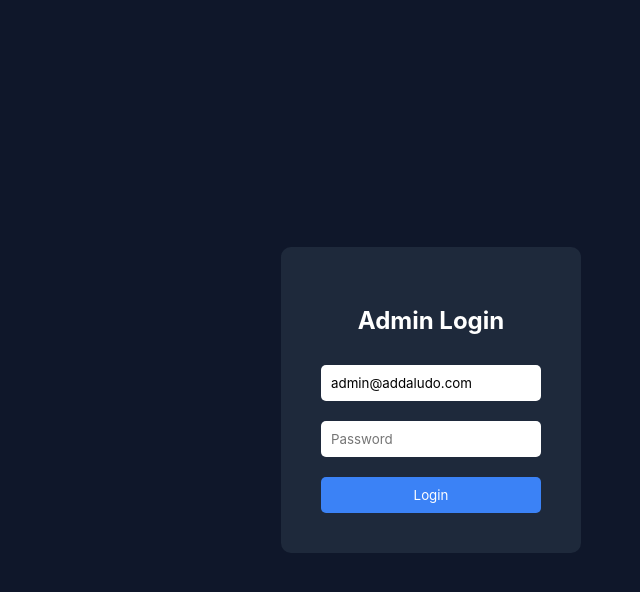
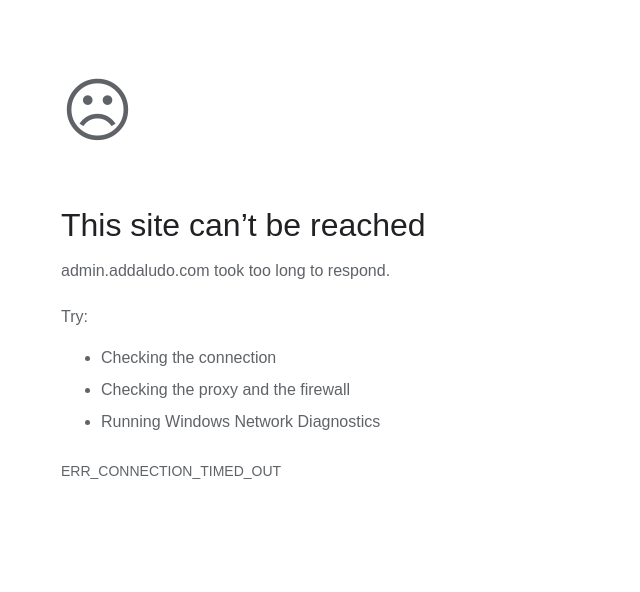
Before and after one commit to SagarsainiAlwar02/addaludo-admin, a React (Create React App) app: page / in a window 1280 px wide. Before the commit this address led to /login. Shown: the top 592 px of the page, without its empty margins (209-849 px from the left). Built offline with nearby package versions, Linux system fonts and the light colour scheme.

Commit message:
Show site cannot be reached page

```diff
--- a/src/App.jsx
+++ b/src/App.jsx
@@ -1,55 +1,109 @@
-import { Suspense, lazy } from "react";
-import { Routes, Route, Navigate } from "react-router-dom";
+// import { Suspense, lazy } from "react";
+// import { Routes, Route, Navigate } from "react-router-dom";
 
-import Login from "./Pages/Login/Login";
-import Layout from "./components/Layout/Layout";
+// import Login from "./Pages/Login/Login";
+// import Layout from "./components/Layout/Layout";
 
-import Dashboard from "./Pages/Dashboard/Dashboard";
-import Withdraw from "./Pages/Withdraw/Withdeaw";
-import Deposit from "./Pages/Deposite/Deposite";
+// import Dashboard from "./Pages/Dashboard/Dashboard";
+// import Withdraw from "./Pages/Withdraw/Withdeaw";
+// import Deposit from "./Pages/Deposite/Deposite";
 
-const Users = lazy(() => import("./Pages/Users/Users"));
-const Matches = lazy(() => import("./Pages/Matches/Matches"));
-const Settings = lazy(() => import("./Pages/Settings/Settings"));
-const PaymentControl = lazy(() => import("./Pages/PaymentControl/PaymentControl"));
-const AdminControl = lazy(() => import("./Pages/AdminControl/AdminControl"));
-const Kyc = lazy(() => import("./Pages/kyc/kyc"));
+// const Users = lazy(() => import("./Pages/Users/Users"));
+// const Matches = lazy(() => import("./Pages/Matches/Matches"));
+// const Settings = lazy(() => import("./Pages/Settings/Settings"));
+// const PaymentControl = lazy(() => import("./Pages/PaymentControl/PaymentControl"));
+// const AdminControl = lazy(() => import("./Pages/AdminControl/AdminControl"));
+// const Kyc = lazy(() => import("./Pages/kyc/kyc"));
 
-const Loader = () => null;
+// const Loader = () => null;
 
-const ProtectedRoute = ({ children }) => {
-  const token = localStorage.getItem("adminToken");
-  if (!token) return <Navigate to="/login" />;
-  return children;
-};
+// const ProtectedRoute = ({ children }) => {
+//   const token = localStorage.getItem("adminToken");
+//   if (!token) return <Navigate to="/login" />;
+//   return children;
+// };
 
-const ProtectedLayout = ({ children }) => (
-  <ProtectedRoute>
-    <Layout>
-      <Suspense fallback={<Loader />}>{children}</Suspense>
-    </Layout>
-  </ProtectedRoute>
-);
+// const ProtectedLayout = ({ children }) => (
+//   <ProtectedRoute>
+//     <Layout>
+//       <Suspense fallback={<Loader />}>{children}</Suspense>
+//     </Layout>
+//   </ProtectedRoute>
+// );
 
-function App() {
+// function App() {
+//   return (
+//     <Routes>
+//       <Route path="/login" element={<Login />} />
+
+//       <Route path="/dashboard" element={<ProtectedLayout><Dashboard /></ProtectedLayout>} />
+//       <Route path="/withdraw" element={<ProtectedLayout><Withdraw /></ProtectedLayout>} />
+//       <Route path="/deposit" element={<ProtectedLayout><Deposit /></ProtectedLayout>} />
+
+//       <Route path="/users" element={<ProtectedLayout><Users /></ProtectedLayout>} />
+//       <Route path="/matches" element={<ProtectedLayout><Matches /></ProtectedLayout>} />
+//       <Route path="/settings" element={<ProtectedLayout><Settings /></ProtectedLayout>} />
+//       <Route path="/payment" element={<ProtectedLayout><PaymentControl /></ProtectedLayout>} />
+//       <Route path="/admin-control" element={<ProtectedLayout><AdminControl /></ProtectedLayout>} />
+//       <Route path="/kyc" element={<ProtectedLayout><Kyc /></ProtectedLayout>} />
+
+//       <Route path="*" element={<Navigate to="/dashboard" />} />
+//     </Routes>
+//   );
+// }
+
+// export default App;
+
+
+
+
+
+
+import React from "react";
+
+export default function App() {
   return (
-    <Routes>
-      <Route path="/login" element={<Login />} />
+    <div style={{
+      minHeight: "100vh",
+      background: "#fff",
+      fontFamily: "Arial, sans-serif",
+      paddingTop: "70px",
+      paddingLeft: "270px",
+      color: "#202124"
+    }}>
+      <div style={{ fontSize: "70px", color: "#5f6368", marginBottom: "55px" }}>
+        ☹
+      </div>
 
-      <Route path="/dashboard" element={<ProtectedLayout><Dashboard /></ProtectedLayout>} />
-      <Route path="/withdraw" element={<ProtectedLayout><Withdraw /></ProtectedLayout>} />
-      <Route path="/deposit" element={<ProtectedLayout><Deposit /></ProtectedLayout>} />
+      <h1 style={{
+        fontSize: "32px",
+        fontWeight: "400",
+        marginBottom: "18px"
+      }}>
+        This site can’t be reached
+      </h1>
 
-      <Route path="/users" element={<ProtectedLayout><Users /></ProtectedLayout>} />
-      <Route path="/matches" element={<ProtectedLayout><Matches /></ProtectedLayout>} />
-      <Route path="/settings" element={<ProtectedLayout><Settings /></ProtectedLayout>} />
-      <Route path="/payment" element={<ProtectedLayout><PaymentControl /></ProtectedLayout>} />
-      <Route path="/admin-control" element={<ProtectedLayout><AdminControl /></ProtectedLayout>} />
-      <Route path="/kyc" element={<ProtectedLayout><Kyc /></ProtectedLayout>} />
+      <p style={{ fontSize: "16px", color: "#5f6368", marginBottom: "28px" }}>
+        admin.addaludo.com took too long to respond.
+      </p>
 
-      <Route path="*" element={<Navigate to="/dashboard" />} />
-    </Routes>
+      <p style={{ fontSize: "16px", color: "#5f6368", marginBottom: "10px" }}>
+        Try:
+      </p>
+
+      <ul style={{ fontSize: "16px", color: "#5f6368", lineHeight: "2" }}>
+        <li>Checking the connection</li>
+        <li>Checking the proxy and the firewall</li>
+        <li>Running Windows Network Diagnostics</li>
+      </ul>
+
+      <p style={{
+        marginTop: "25px",
+        fontSize: "14px",
+        color: "#5f6368"
+      }}>
+        ERR_CONNECTION_TIMED_OUT
+      </p>
+    </div>
   );
 }
-
-export default App;
```
